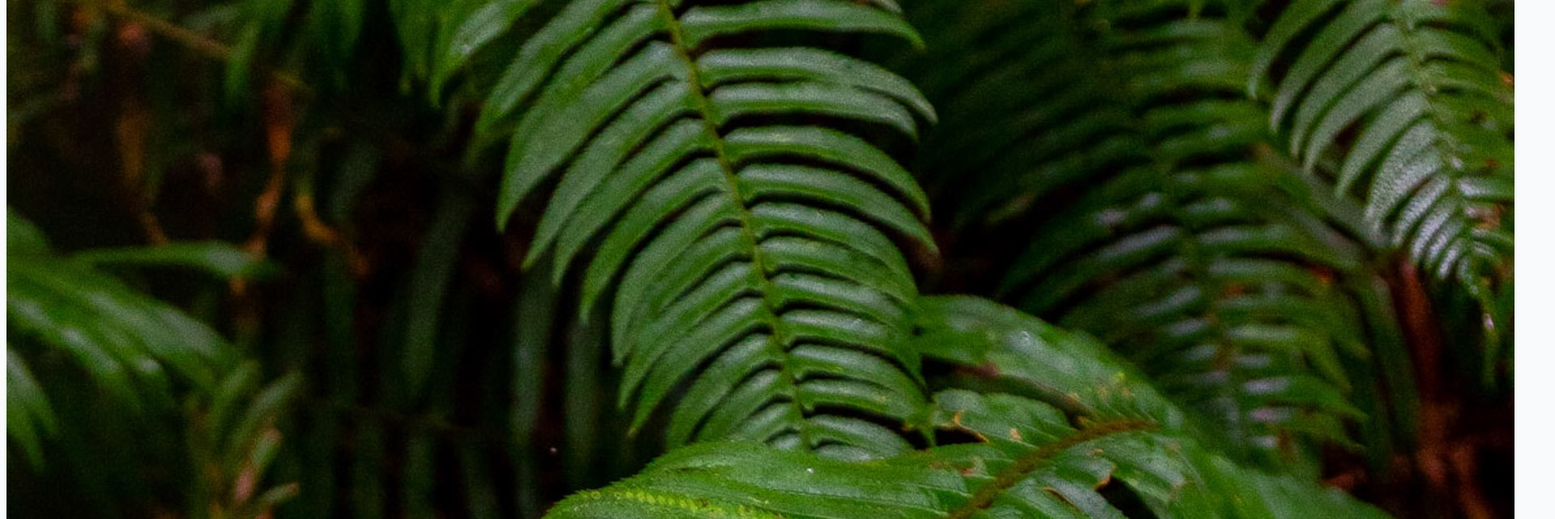
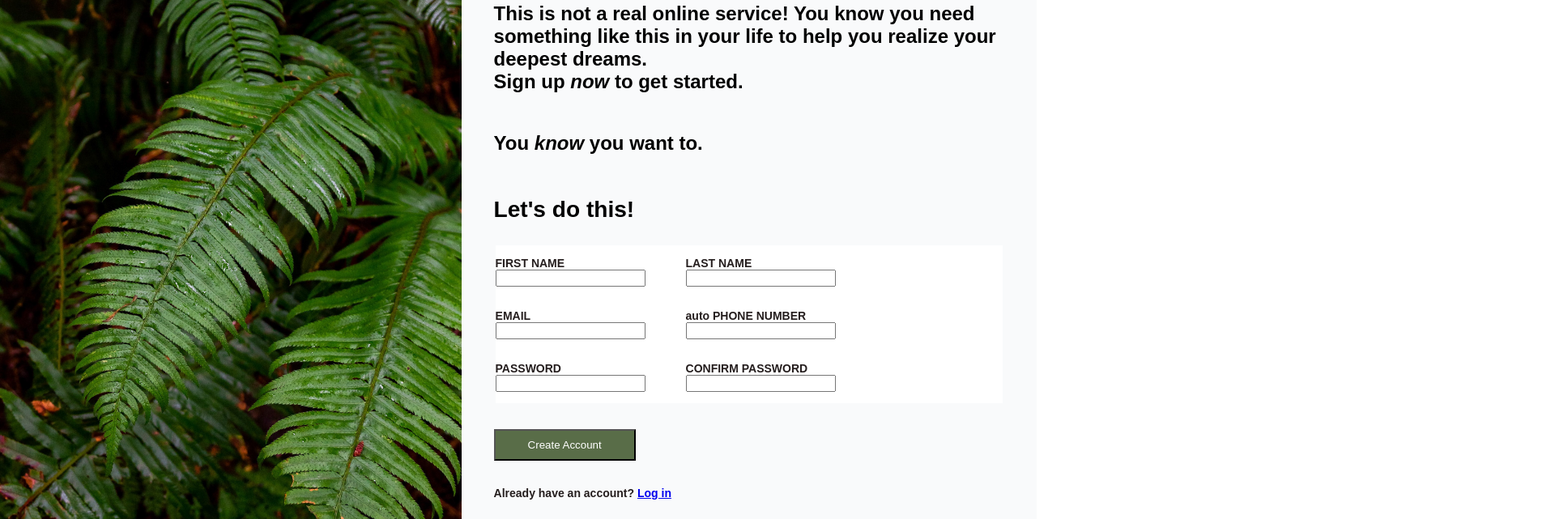
Before and after one commit to ccollins8/odin-sign-up-form, a plain HTML site: page index.html in a window 1280 px wide. Shown: the part 95-736 px from the top of the page at 81% size, 1920 px wide, since content can reach past the window. Drawn offline with Linux system fonts and the light colour scheme.

Commit message:
Update css and begin to fix image

```diff
--- a/index.html
+++ b/index.html
@@ -9,21 +9,19 @@
 </head>
 <body>
     <div class="content">
-        <div class="image-section">
-            <img src="images/sign-up.jpg" alt="leaf">
-        </div>
+        <div class="image-section"></div>
         <div class="text-section">
             <p class="section-1 primary">
                 This is not a real online service!
                 You know you need something like this in your life to
-                help you realize your deepest dreams.
+                help you realize your deepest dreams.</br>
                 Sign up <em>now</em> to get started.
             </p>
             <p class="section-1 secondary">
                 You <em>know</em> you want to.
             </p>
             <form action="" method="post">
-                <h2>Let's do this!</h2>
+                <h3>Let's do this!</h2>
                 <fieldset class="top">
                     <div>
                         <p>
@@ -40,7 +38,7 @@
                             <label for="mail">EMAIL</label>
                             <input type="email" id="mail" name="email">
                         </p>
-                        <p>
+                        <p>auto
                             <label for="phone-number">PHONE NUMBER</label>
                             <input type="number" id="phone-number" name="phone-number">
                         </p>
@@ -57,7 +55,7 @@
                     </div>
                 </fieldset>
                 <button type="submit">Create Account</button>
-                <p>Already have an account? <a href="https://www.google.com/">Log in</a></p>
+                <p class="log-in">Already have an account? <a href="https://www.google.com/">Log in</a></p>
             </form>
         </div>
     </div>
--- a/style.css
+++ b/style.css
@@ -1,23 +1,36 @@
 body {
     font-family: sans-serif;
-    background-color: #F9FAFB;
+    margin: 0;
+    padding: 0;
 }
 
 .content {
     display: flex;
+    flex-direction: row;
+    width: 100vw;
+    height: 100vh;
+    justify-content: center;
+    background-color: #F9FAFB;
+
 }
 
 .image-section {
-  margin-right: 100px;
+    background-image: url("images/sign-up.jpg");
+    width: 100%;
+    background-size: cover;
 }
 
-img {
-
+.text-section {
+    padding: 40px;
+    font-size: 24px;
+    font-weight: 800;
+    display: flex;
+    flex-direction: column;
+    justify-content: center;
 }
 
 .section-1 {
-    font-size: 32px;
-    font-weight: 800;
+
 }
 
 fieldset {
@@ -47,5 +60,10 @@ form p {
 form button {
     color: white;
     background-color: #596D48;
-    padding: 10px 40px
+    padding: 10px 40px;
+    margin-top: 32px;
 }
+
+.log-in {
+    margin-top: 32px;
+}
```
